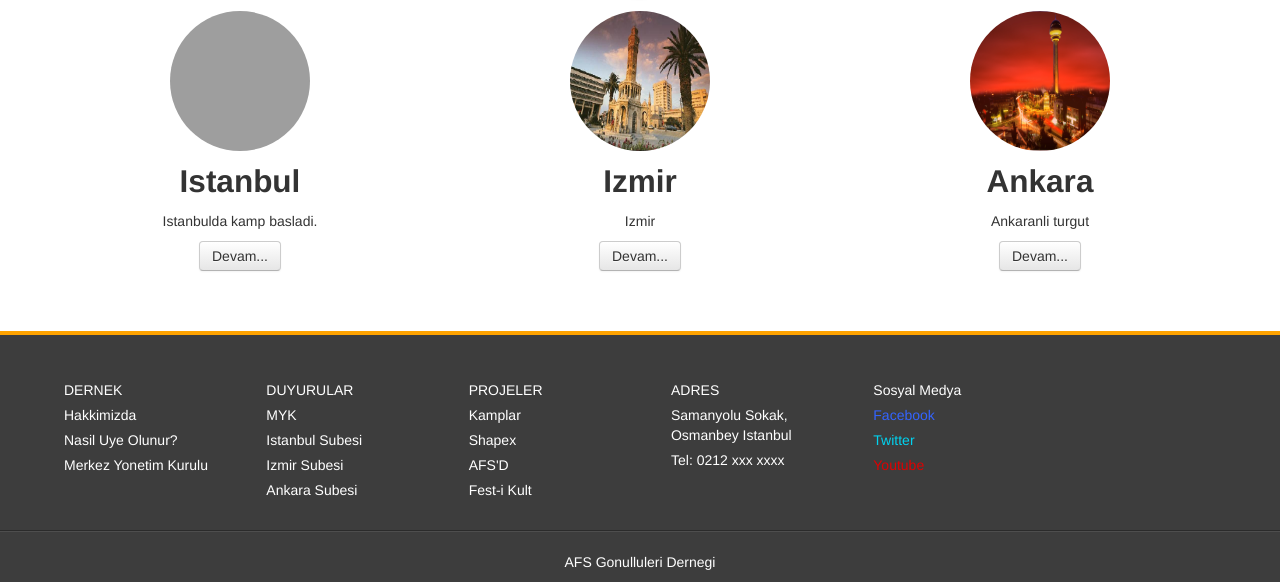
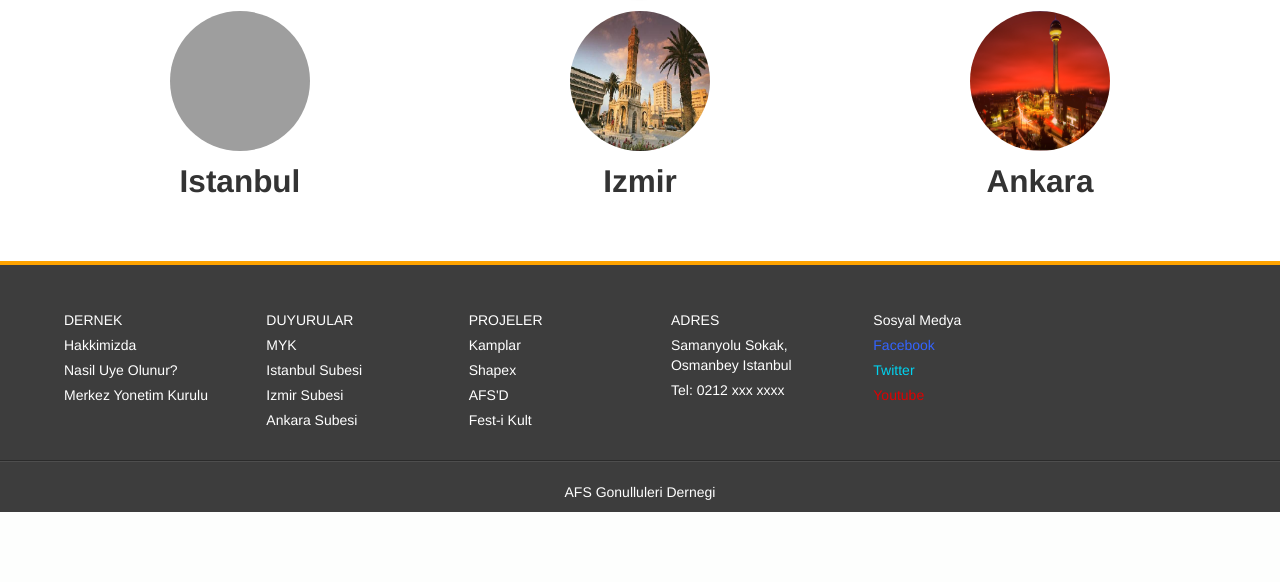
Before and after one commit to toledoalbert/afsgd, a CodeIgniter app: page /AFS/index.php/site/home in a window 1280 px wide. Shown: the part 1273-1855 px from the top of the page. After the commit the page ends 1785 px from the top, so only its background shows below. Run offline with CodeIgniter, Linux system fonts and the light colour scheme; some libraries are stand-ins or nearby versions; grey boxes are pictures that could not be loaded.

Commit message:
subeler changed, extra text removed

```diff
--- a/application/views/view_subeler.php
+++ b/application/views/view_subeler.php
@@ -7,28 +7,16 @@
       <div class="span4">
         <img class="img-circle" data-src="holder.js/140x140" alt="140x140" style="width: 140px; height: 140px;" src="<?php echo base_url();?>img/ist2.jpg">
         <h2>Istanbul</h2>
-        <p>Istanbulda kamp basladi.</p>
-        <p>
-          <a class="btn" href="#">Devam...</a>
-        </p>
       </div>
       <!-- /.span4 -->
       <div class="span4">
         <img class="img-circle" data-src="holder.js/140x140" alt="140x140" style="width: 140px; height: 140px;" src="<?php echo base_url();?>img/izmir1.jpg">
         <h2>Izmir</h2>
-        <p>Izmir</p>
-        <p>
-          <a class="btn" href="#">Devam...</a>
-        </p>
       </div>
       <!-- /.span4 -->
       <div class="span4">
         <img class="img-circle" data-src="holder.js/140x140" alt="140x140" style="width: 140px; height: 140px;" src="<?php echo base_url();?>img/ankara1.jpg">
         <h2>Ankara</h2>
-        <p>Ankaranli turgut</p>
-        <p>
-          <a class="btn" href="#">Devam...</a>
-        </p>
       </div>
       <!-- /.span4 --> </div>
   </div>
```
